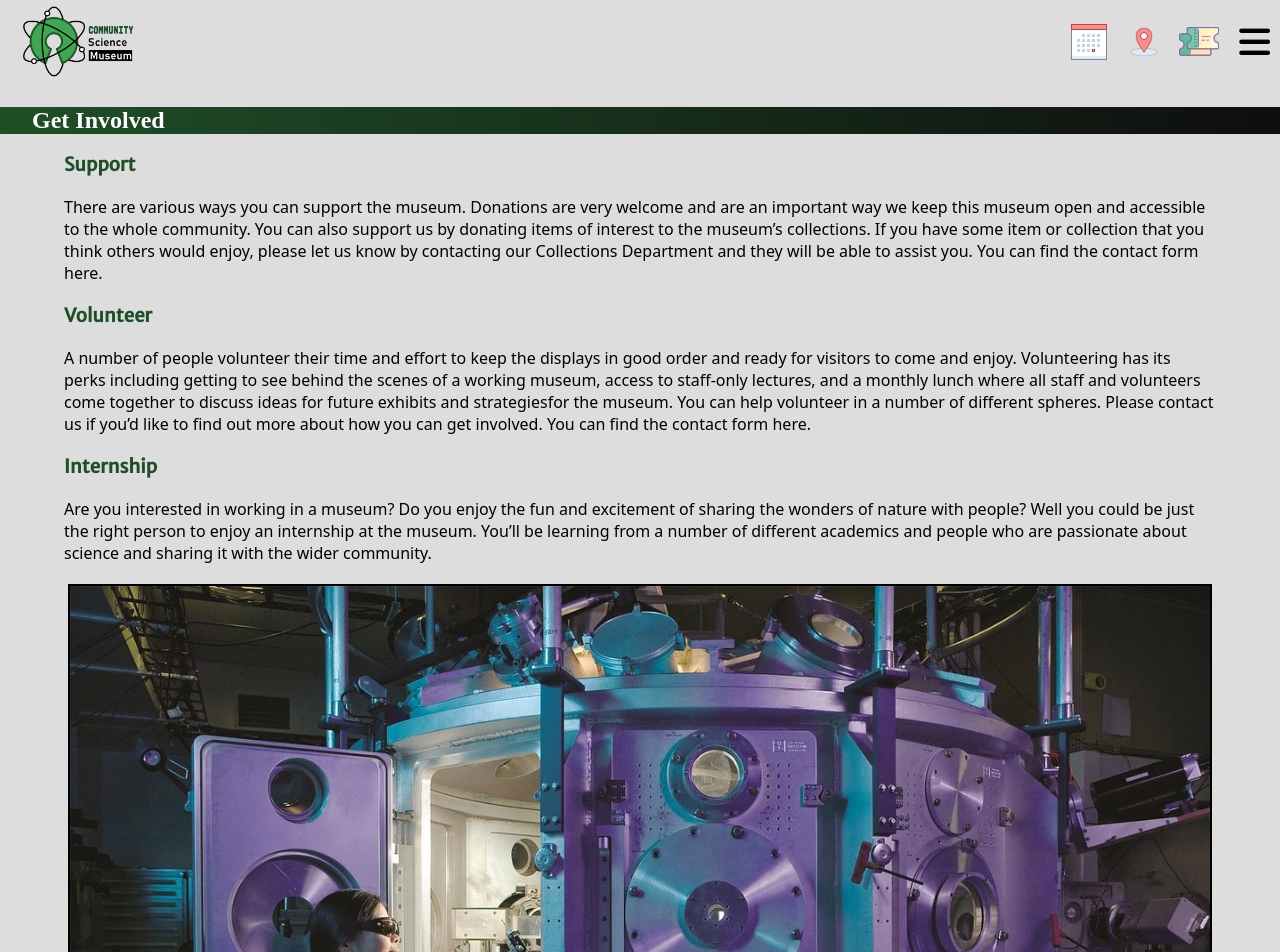
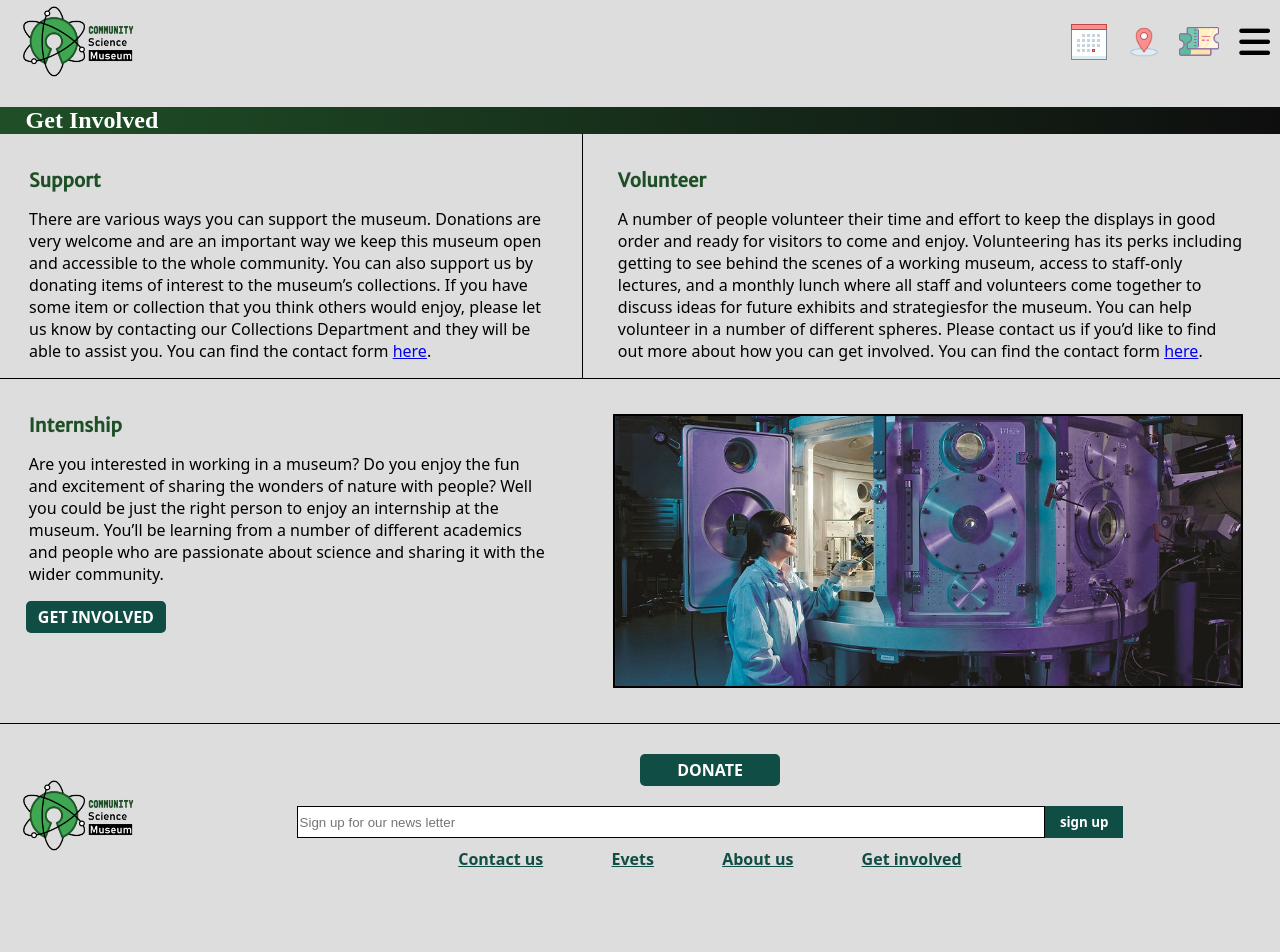
Before and after one commit to Moesera/semester-project, a plain HTML site: page get-involved.html in a window 1280 px wide. Shown: the top 952 px of the page. After the commit the page ends 910 px from the top, so only its background shows below. Drawn offline with Linux system fonts and the light colour scheme; a web font is replaced by a local one.

Commit message:
Site is responsivenes done, maybe a cleanup in the css and testing
Cleanup the css a bit, make alt text make h1 disapearing, and make it look better, add hover buttons too

```diff
--- a/css/get-involved.css
+++ b/css/get-involved.css
@@ -9,11 +9,13 @@
 
 .margin-bottom {
   margin-bottom: 50px;
+  margin-top: 50px;
 }
 
 .img-border_s {
   display: flex;
   justify-content: center;
+  flex-basis: 55%;
 }
 
 .img-size_s {
@@ -30,3 +32,74 @@
   bottom: 17px;
   text-transform: uppercase;
 }
+
+.hide-mobile {
+  display: none;
+}
+
+.hide-whn_small {
+  display: none;
+}
+
+@media (min-width: 750px) {
+  .gradient-border h2 {
+    width: 91%;
+  }
+}
+
+@media (min-width: 1100px) {
+  .gradient-border h2 {
+    width: 96%;
+  }
+
+  h3 {
+    margin: 0 auto;
+  }
+
+  .flex-column {
+    display: flex;
+    padding-bottom: 35px;
+  }
+
+  .flex_box {
+    display: flex;
+    flex-direction: column;
+    flex: 1;
+  }
+
+  .text-pos {
+    margin-bottom: 0px;
+    margin-top: 0px;
+  }
+
+  .btn-pos {
+    bottom: 0px;
+    width: 91%;
+    margin: 0 auto;
+  }
+
+  .border-right_bottom {
+    border-bottom-style: solid;
+    border-right-style: solid;
+    border-width: thin;
+    padding-top: 35px;
+  }
+
+  .border-bottom {
+    border-bottom-style: solid;
+    border-width: thin;
+    padding-top: 35px;
+  }
+
+  .hide-mobile {
+    display: block;
+  }
+
+  .hide-desktop {
+    display: none;
+  }
+
+  .hide-whn_small {
+    display: flex;
+  }
+}
--- a/get-involved.html
+++ b/get-involved.html
@@ -4,6 +4,7 @@
   <meta charset="UTF-8">
   <meta http-equiv="X-UA-Compatible" content="IE=edge">
   <meta name="viewport" content="width=device-width , initial-scale=1.0">
+  <meta name="description" content="#" />
   <script src="https://kit.fontawesome.com/d527618ed6.js" crossorigin="anonymous"></script>
   <link href="css/styles.css" rel="stylesheet">
   <link href="css/get-involved.css" rel="stylesheet">
@@ -11,7 +12,7 @@
 </head>
 <header>
   <div class="logo-container">
-    <a href="index.html"><img class="logo" src="images/logo/Open-Science-logo.png"></a>
+    <a href="index.html"><img class="logo" src="images/logo/Open-Science-logo.png" alt=""></a>
   </div>
     <div class="icons-container">
     <div>
@@ -44,6 +45,8 @@
     <div class="gradient-border">
       <h2>Get Involved</h2>
     </div>
+      <section class="flex-column">
+        <div class="border-right_bottom">
           <div class="text-pos">
             <h3>Support</h3>
           </div>
@@ -55,9 +58,11 @@
                 You can also support us by donating items of interest to the museum’s collections.
                 If you have some item or collection that you think others
                 would enjoy, please let us know by contacting our Collections Department
-        and they will be able to assist you. You can find the contact form here.
+                and they will be able to assist you. You can find the contact form <a href="contact.html">here</a>.
               </p>
             </div>
+          </div>
+          <div class="border-bottom">
             <div class="text-pos">
               <h3>Volunteer</h3>
             </div>
@@ -71,9 +76,13 @@
                   exhibits and strategiesfor the museum.
                   You can help volunteer in a number of different spheres.
                   Please contact us if you’d like to find out more about how you can get involved.
-        You can find the contact form here.
+                  You can find the contact form <a href="contact.html">here</a>.
                 </p>
               </div>
+            </div>
+      </section>
+      <section class="flex-column">
+        <div class="flex_box">
           <div class="text-pos">
             <h3>Internship</h3>
           </div>
@@ -87,18 +96,28 @@
                 with the wider community.
               </p>
             </div>
+              <div class="hide-mobile btn-pos">
+                <a href="visit.html" class="cta" >Get involved</a>
+                </div>
+          </div>
             <div class="img-border_s">
-      <img class="img-size_s" src="images/science-lab.jpg">
+              <img class="img-size_s" src="images/science-lag_v2.jpg">
             </div>
-    <div class=" btn-pos margin-bottom">
+      </section>
+      <div class="hide-desktop btn-pos margin-bottom">
         <a href="visit.html" class="cta" >Get Involved</a>
       </div>
   </main>
 <footer>
+  <div class="flex-wrapper">
+    <div class="hide-whn_small logo-container">
+      <a href="index.html"><img class="logo" src="images/logo/Open-Science-logo.png"></a>
+    </div>
+    <div class="flex-wrapper_box">
   <div>
       <a class="donate cta">Donate</a>
     </div>
-      <div>
+      <div class="news-signup">
         <input type="text" placeholder="Sign up for our news letter"><button>sign up</button>
       </div>
       <div class="footer-links">
@@ -107,6 +126,8 @@
             <a>About us</a>
               <a>Get involved</a>
           </div>
+        </div>
+      </div>
       </footer>
   </body>
 </html>
```
Also changed, not shown: confirm.html (+11 -3 lines), contact.html (+10 -3 lines), css/contact.css (+28 -1 lines), exhibitions.html (+1 -0 lines), explore.html (+10 -2 lines), index.html (+1 -0 lines), special-events.html (+10 -2 lines), visit.html (+1 -0 lines). Lines whose indentation alone changed are shown as unchanged.
